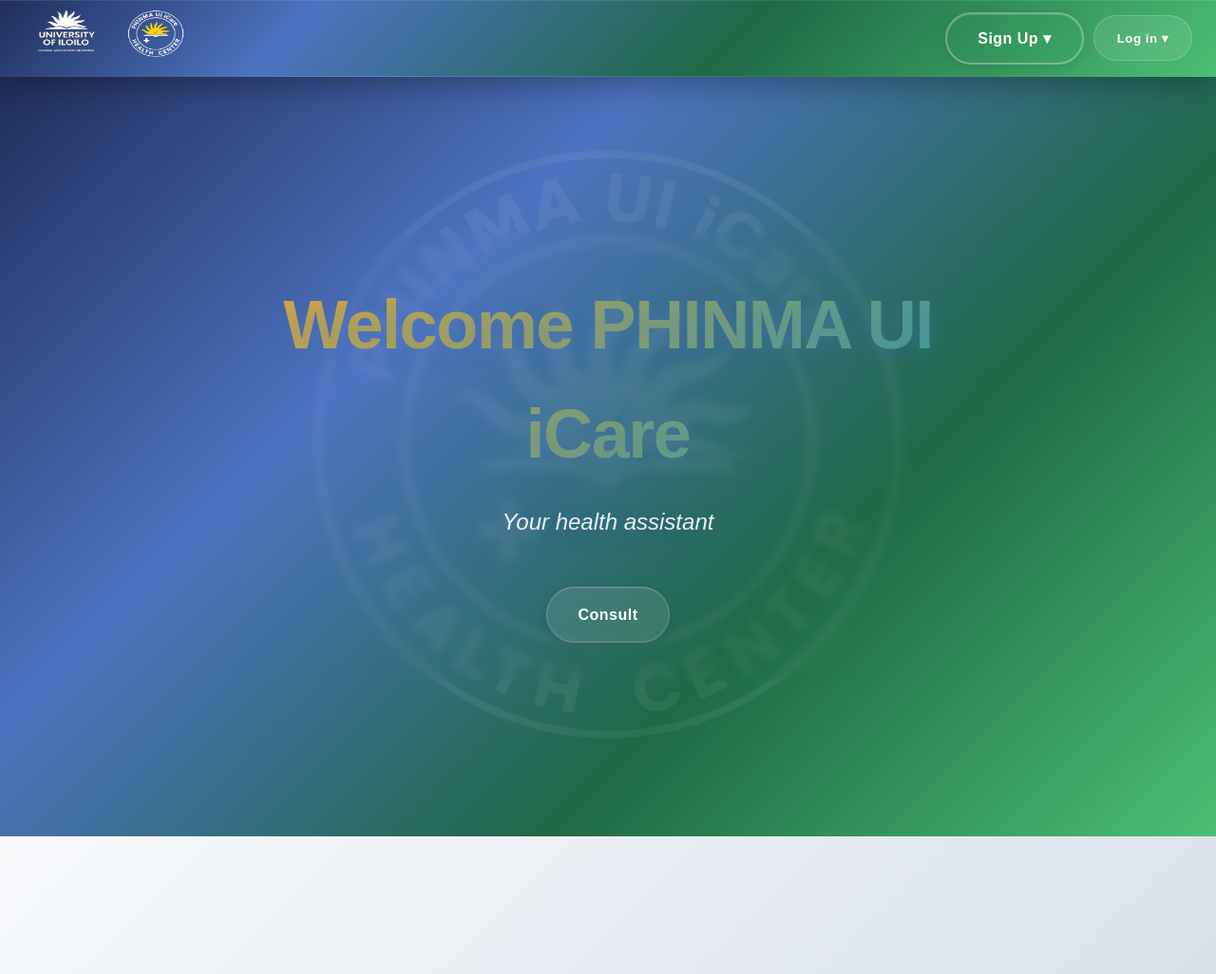
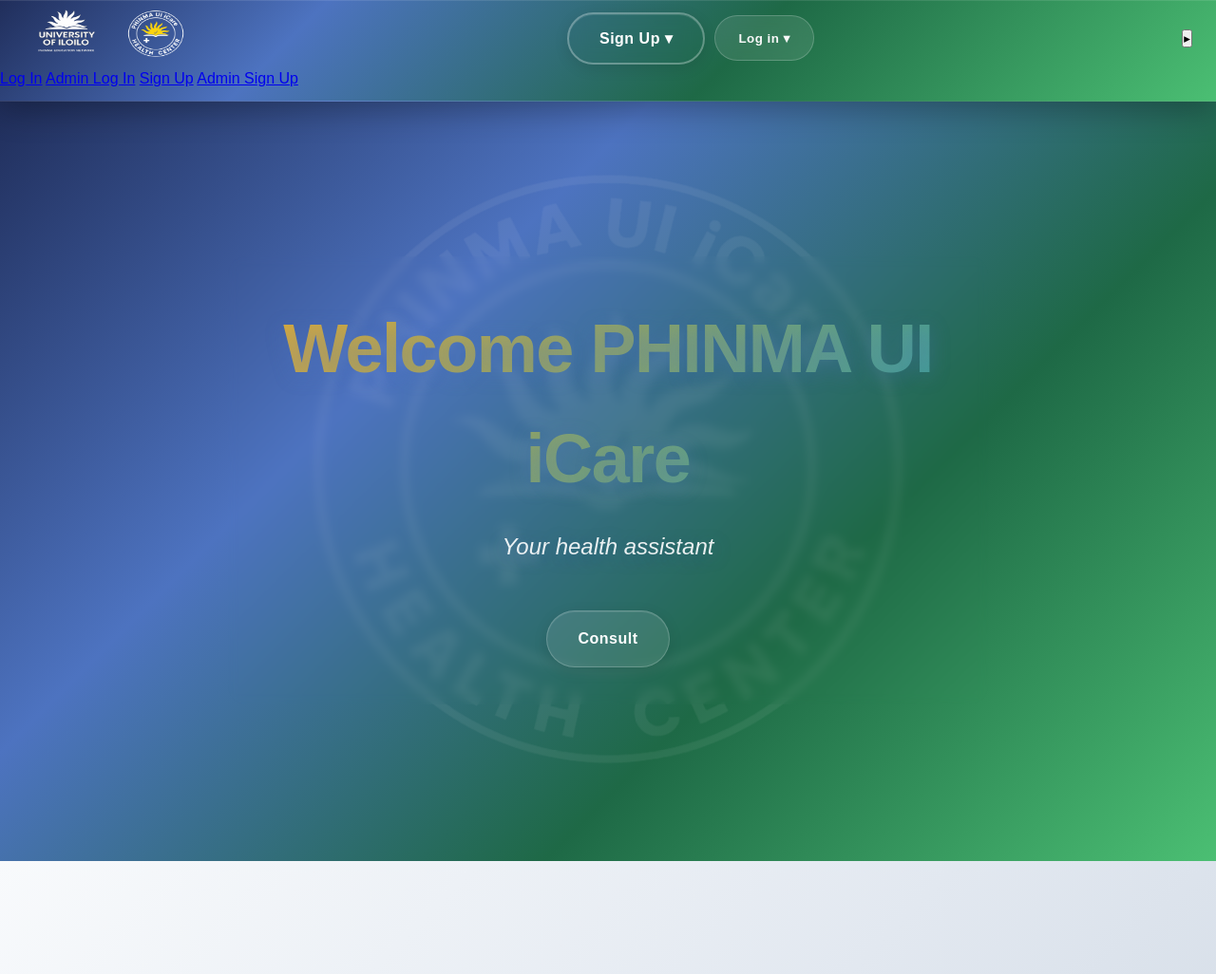
Before and after one commit to Khai16/MINI-CAPSTONE, a Flask app: page / in a window 1280 px wide. Shown: the top 1026 px of the page at 95% size. Run offline with Flask 3, Linux system fonts and the light colour scheme.

Commit message:
Update Welcome.html

```diff
--- a/miniCapstone/templates/Welcome.html
+++ b/miniCapstone/templates/Welcome.html
@@ -13,10 +13,7 @@
       <img src="{{ url_for('static', filename='images/headerLogo.jpg') }}" alt="Header Logo">
       <img src="{{ url_for('static', filename='images/iCareLogo.jpg') }}" alt="iCare Logo">
     </div>
-
-    <div class="nav-right">
-
-      <!-- SIGN UP DROPDOWN -->
+    <div class="nav-right desktop-only">
       <div class="dropdown">
         <button class="btn btn-outline">Sign Up ▾</button>
         <div class="dropdown-content">
@@ -24,17 +21,22 @@
           <a href="{{ url_for('signupAdmin_page') }}">Admin</a>
         </div>
       </div>
-
-      <!-- LOGIN DROPDOWN -->
       <div class="dropdown">
         <button class="login-button">Log in ▾</button>
         <div class="dropdown-content">
-           <a href="{{ url_for('login_page') }}">User</a>
+          <a href="{{ url_for('login_page') }}">User</a>
           <a href="{{ url_for('loginAdmin_page') }}">Admin</a>
         </div>
       </div>
     </div>
+    <button class="menu-toggle mobile-only">▸</button>
   </nav>
+  <div class="mobile-menu mobile-only">
+    <a href="{{ url_for('login_page') }}">Log In</a>
+    <a href="{{ url_for('loginAdmin_page') }}">Admin Log In</a>
+    <a href="{{ url_for('signup_page') }}">Sign Up</a>
+    <a href="{{ url_for('signupAdmin_page') }}">Admin Sign Up</a>
+  </div>
 </header>
         <div class="container"></div>
         <section class="hero">
@@ -49,7 +51,6 @@
                 <img src="{{ url_for('static', filename='images/iCareLogo.jpg') }}" alt="Hero Logo">
             </div>
         </section>
-
         <section class="features">
             <div class="features-header">
             <h2>MAKE YOUR LIFE HEALTHY</h2>
@@ -70,9 +71,17 @@
                 </div>
             </div>
         </section>
-
         <footer>
             <p>&copy; 2025 PHINMA University of Iloilo iCare System | All Rights Reserved.</p>
         </footer>
     </body>
+<script>
+  const toggleBtn = document.querySelector('.menu-toggle');
+  const mobileMenu = document.querySelector('.mobile-menu');
+  toggleBtn.addEventListener('click', () => {
+    const isOpen = toggleBtn.classList.toggle('open');
+    mobileMenu.style.display = isOpen ? 'flex' : 'none';
+    toggleBtn.textContent = isOpen ? '▾' : '▸';
+  });
+</script>
 </html>
```
